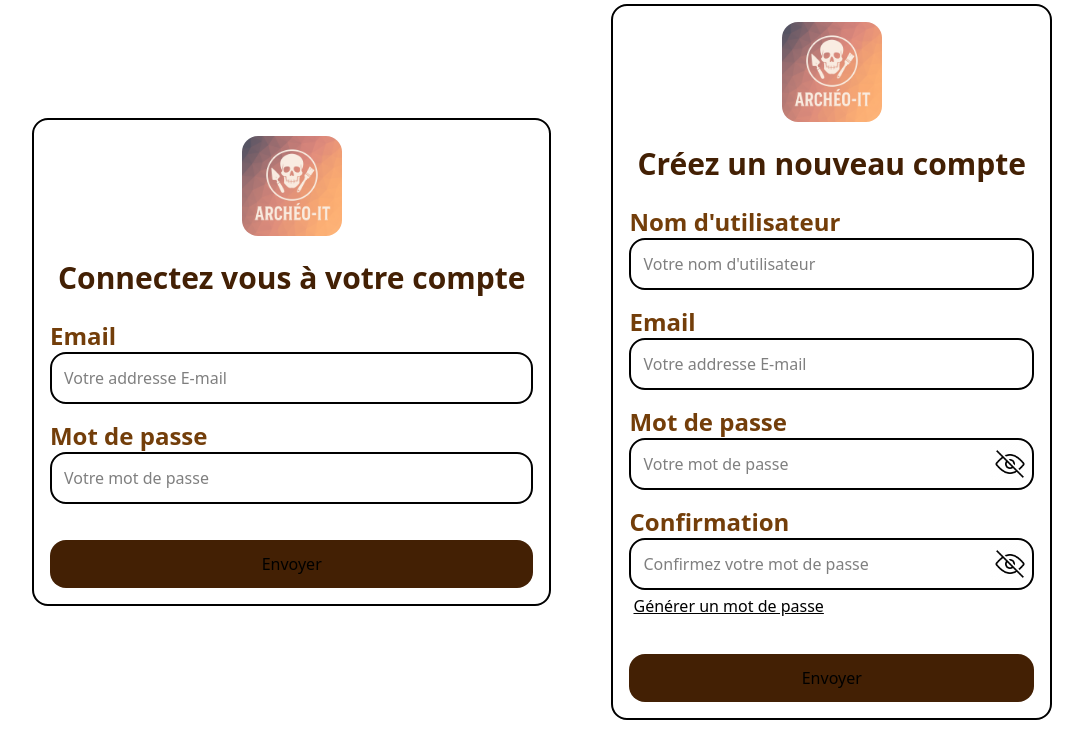
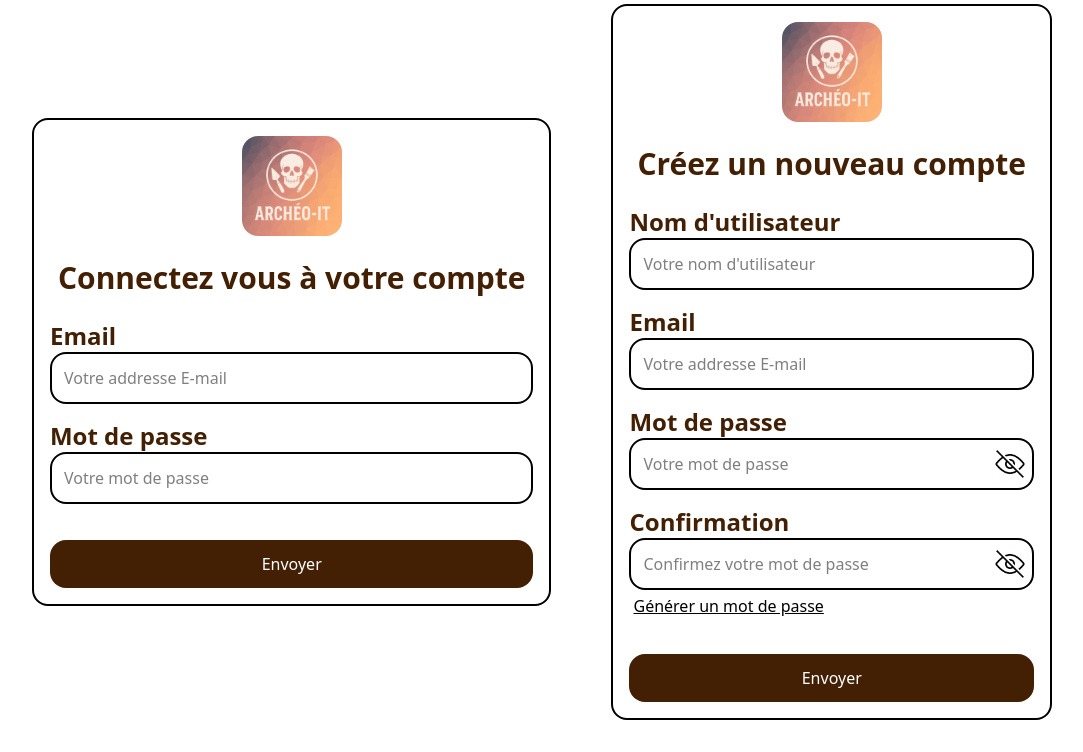
Before and after one commit to Spartixx/archeo-it, a PHP site: page /pages/login.php in a window 1280 px wide. Shown: the part 122-874 px from the top of the page, without its empty margins (98-1181 px from the left). Run offline with PHP 8.4, Linux system fonts and the light colour scheme.

Commit message:
edit: login design: text colors, modal button

```diff
--- a/pages/login.php
+++ b/pages/login.php
@@ -31,16 +31,16 @@
            <h2 class="text-yellow-950 font-bold text-xl md:text-3xl m-2">Connectez vous à votre compte</h2>
 
            <div class="flex flex-col items-start w-full">
-               <h3 class="font-bold text-2xl rounded-2xl text-yellow-900" >Email</h3>
+               <h3 class="font-bold text-2xl rounded-2xl text-yellow-950" >Email</h3>
                <input class="border-2 rounded-2xl p-3 w-full" type="text" placeholder="Votre addresse E-mail" id="modeInput">
            </div>
 
            <div class="flex flex-col items-start w-full">
-               <h3 class="font-bold text-2xl rounded-2xl text-yellow-900" >Mot de passe</h3>
+               <h3 class="font-bold text-2xl rounded-2xl text-yellow-950" >Mot de passe</h3>
                <input class="border-2 rounded-2xl p-3 w-full" type="text" placeholder="Votre mot de passe" id="sizeInput">
            </div>
 
-           <button class="mt-5 rounded-2xl p-3 w-full bg-yellow-950 text-black transition hover:scale-105" id="loginBtn" >Envoyer</button>
+           <button class="mt-5 rounded-2xl p-3 w-full bg-yellow-950 text-white transition hover:scale-105" id="loginBtn" >Envoyer</button>
 
        </div>
 
@@ -51,17 +51,17 @@
            <h2 class="text-yellow-950 font-bold text-2xl md:text-3xl m-2">Créez un nouveau compte</h2>
 
            <div class="flex flex-col items-start w-full">
-               <h3 class="font-bold text-2xl rounded-2xl text-yellow-900" >Nom d'utilisateur</h3>
+               <h3 class="font-bold text-2xl rounded-2xl text-yellow-950" >Nom d'utilisateur</h3>
                <input class="border-2 rounded-2xl p-3 w-full" type="text" placeholder="Votre nom d'utilisateur">
            </div>
 
            <div class="flex flex-col items-start w-full">
-               <h3 class="font-bold text-2xl rounded-2xl text-yellow-900" >Email</h3>
+               <h3 class="font-bold text-2xl rounded-2xl text-yellow-950" >Email</h3>
                <input class="border-2 rounded-2xl p-3 w-full" type="text" placeholder="Votre addresse E-mail">
            </div>
 
            <div class="flex flex-col items-start w-full">
-               <h3 class="font-bold text-2xl rounded-2xl text-yellow-900" >Mot de passe</h3>
+               <h3 class="font-bold text-2xl rounded-2xl text-yellow-950" >Mot de passe</h3>
                <div class="flex flex-row items-center justify-end w-full">
                    <input class="border-2 rounded-2xl p-3 w-full" id="passwordInput" type="password" placeholder="Votre mot de passe">
                    <img id="passwordView" class="w-10 h-10 absolute mr-1" src="../assets/img/icons/hidePassword.webp" alt="passwordHided">
@@ -69,7 +69,7 @@
            </div>
 
            <div class="flex flex-col items-start w-full">
-               <h3 class="font-bold text-2xl rounded-2xl text-yellow-900" >Confirmation</h3>
+               <h3 class="font-bold text-2xl rounded-2xl text-yellow-950" >Confirmation</h3>
                <div class="flex flex-row items-center justify-end w-full">
                    <input id="passwordConfirmInput" class="border-2 rounded-2xl p-3 w-full" type="password" placeholder="Confirmez votre mot de passe">
                    <img id="passwordConfirmView" class="w-10 h-10 absolute mr-1" src="../assets/img/icons/hidePassword.webp" alt="passwordHided">
@@ -80,7 +80,7 @@
 
            </div>
 
-           <button class="mt-5 rounded-2xl p-3 w-full bg-yellow-950 text-black transition hover:scale-105" >Envoyer</button>
+           <button class="mt-5 rounded-2xl p-3 w-full bg-yellow-950 text-white transition hover:scale-105" >Envoyer</button>
 
        </div>
    </div>
@@ -114,7 +114,7 @@
                 </div>
 
                 <div class="mt-4 border-t-1 border-black pt-3 px-4 pb-3 md:pb-0 sm:flex sm:flex-row-reverse sm:px-6 z-2">
-                    <button type="button" id="passwordGenerationBtn" class="opacity-80 transition hover:scale-110 inline-flex w-full justify-center rounded-md bg-yellow-700 px-3 py-2 text-sm font-semibold text-black shadow-xs hover:bg-yellow-700 sm:ml-3 sm:w-auto">Générer</button>
+                    <button type="button" id="passwordGenerationBtn" class="opacity-80 transition hover:scale-110 inline-flex w-full justify-center rounded-md bg-yellow-950 text-white px-3 py-2 text-sm font-semibold text-black shadow-xs sm:ml-3 sm:w-auto">Générer</button>
                     <button type="button" id="passwordGenerationCancel" class="opacity-80 transition hover:scale-110 mt-3 inline-flex w-full justify-center rounded-md bg-white px-3 py-2 text-sm font-semibold text-gray-900 shadow-xs ring-1 ring-gray-300 ring-inset hover:bg-gray-50 sm:mt-0 sm:w-auto">Fermer</button>
                 </div>
             </div>
```
